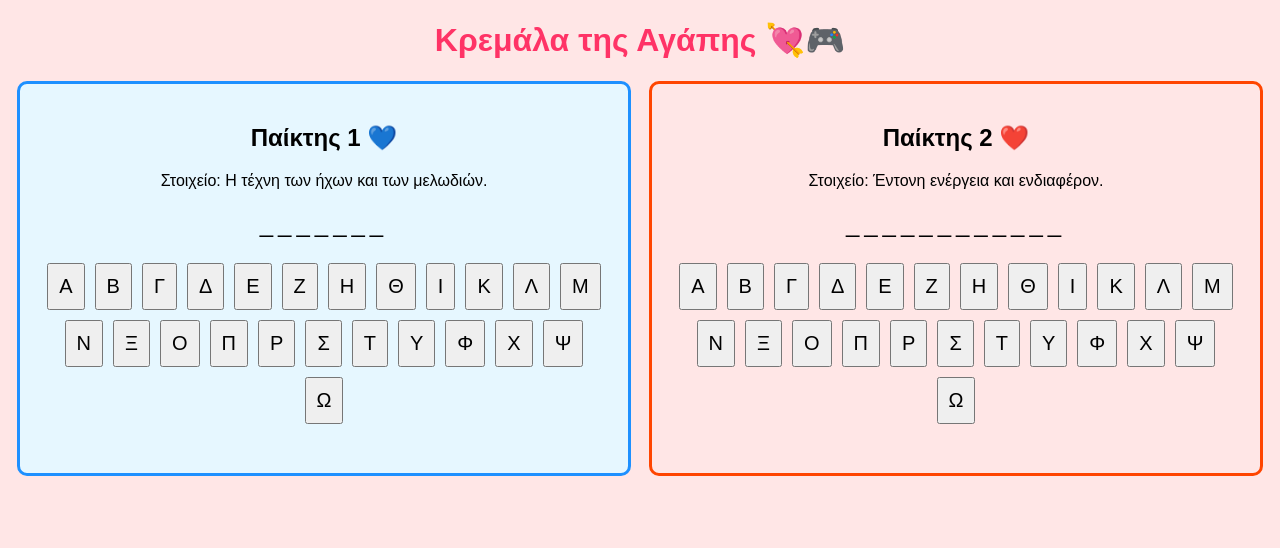
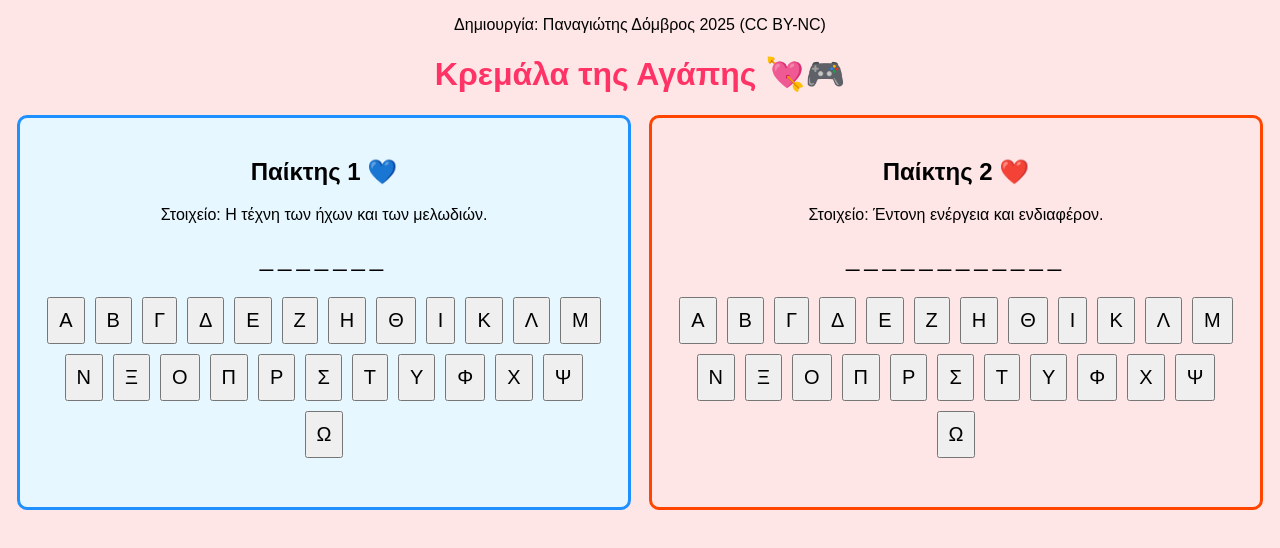
Before and after one commit to pdomvros/love-hangman-gr, a plain HTML site: page index.html in a window 1280 px wide. Drawn offline with Linux system fonts and the light colour scheme.

Commit message:
Update index.html

```diff
--- a/index.html
+++ b/index.html
@@ -4,6 +4,7 @@
     <meta charset="UTF-8">
     <meta name="viewport" content="width=device-width, initial-scale=1.0">
     <title>Κρεμάλα της Αγάπης</title>
+   <p>Δημιουργία: Παναγιώτης Δόμβρος 2025 (CC BY-NC)</p>
     <style>
         body {
             font-family: Arial, sans-serif;
```
